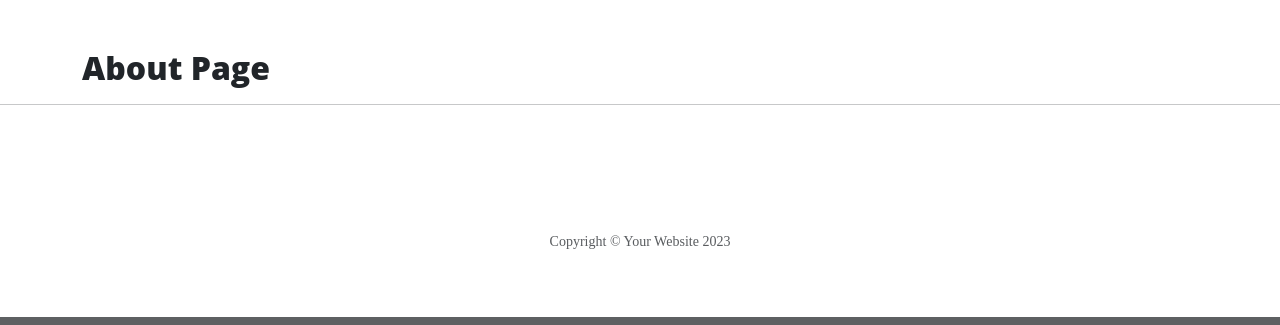
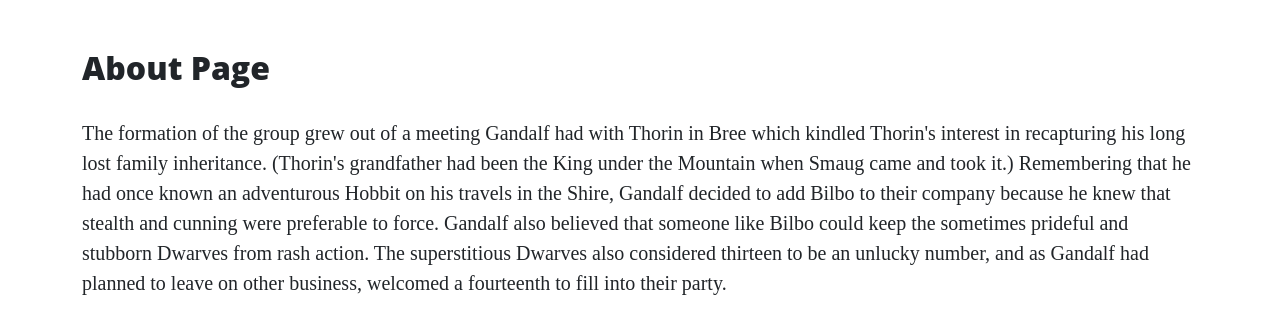
Before and after one commit to ARP-25/fanpage-thehobbit, a Flask app: page /about in a window 1280 px wide. Shown: the part 629-954 px from the top of the page. Run offline with Flask 3, Linux system fonts and the light colour scheme; some libraries are stand-ins or nearby versions.

Commit message:
Fill About Page with content and add style.css to overwrite some bootstrap

```diff
--- /dev/null
+++ b/static/css/style.css
@@ -0,0 +1,3 @@
+.col-md-5 img {
+    width: 100%;
+}
--- a/templates/about.html
+++ b/templates/about.html
@@ -1,4 +1,53 @@
 {% extends "base.html" %}
 {% block content %}
 <h2>About Page</h2>
+<p>
+    The formation of the group grew out of a meeting Gandalf had with Thorin in Bree which kindled Thorin's interest in
+    recapturing his long lost family inheritance. (Thorin's grandfather had been the King under the Mountain when Smaug
+    came
+    and took it.) Remembering that he had once known an adventurous Hobbit on his travels in the Shire, Gandalf decided
+    to
+    add Bilbo to their company because he knew that stealth and cunning were preferable to force. Gandalf also believed
+    that
+    someone like Bilbo could keep the sometimes prideful and stubborn Dwarves from rash action. The superstitious
+    Dwarves
+    also considered thirteen to be an unlucky number, and as Gandalf had planned to leave on other business, welcomed a
+    fourteenth to fill into their party.
+</p>
+<div class="row featurette">
+    <div class="col-md-7">
+        <h3>Thorin Oakenshield</h3>
+        <p>
+            Thorin II "Oakenshield", eventually called King under the Mountain or Mountain King[1], was the son of
+            Thráin II, the
+            older brother of Frerin and Dís, the grandson of King Thrór and the uncle of Fíli and Kíli. Thorin was best
+            known for
+            his deeds as leader of a company that infiltrated the lost Kingdom under the Mountain to take it back from
+            Smaug and for
+            leading an alliance of Men, Dwarves, and Elves in the Battle of Five Armies.
+        </p>
+    </div>
+    <div class="col-md-5">
+        <img src="https://static.wikia.nocookie.net/lotr/images/b/bf/Thorin-Oakenshield_in_The_Hobbit.jpg" alt="">
+    </div>
+</div>
+<div class="row featurette">
+    <div class="col-md-5">
+        <img src="https://static.wikia.nocookie.net/lotr/images/a/a6/HBT-DWF-003.jpg" alt="">
+    </div>
+    <div class="col-md-7">
+        <h3>Fili and Kili</h3>
+        <p>Fíli and Kíli were Dwarvern brothers and were also the youngest of the thirteen Dwarves who set out with
+            Thorin
+            Oakenshield's company, along with Gandalf and Bilbo Baggins, to reclaim the Lonely Mountain from the dragon
+            Smaug.
+
+            Fíli and Kíli were the two most active Dwarves of Thorin's company, and, apart from Balin and possibly
+            Bombur, they
+            appear more frequently as "individual" characters in J.R.R. Tolkien's The Hobbit than the rest of Thorin's
+            companions,
+            who are most often named only in group-reference. </p>
+    </div>
+</div>
+
 {% endblock %}
--- a/templates/base.html
+++ b/templates/base.html
@@ -5,8 +5,10 @@
     <meta charset="UTF-8">
     <meta name="viewport" content="width=device-width, initial-scale=1.0">
     <meta http-equiv="X-UA-Compatible" content="ie=edge">
-    <link rel="stylesheet" href="{{ url_for('static', filename='vendor/bootstrap/css/bootstrap.min.css') }}">
-    <link rel="stylesheet" href="{{ url_for('static', filename='css/clean-blog.min.css') }}">
+    <link rel="stylesheet" href="{{ url_for('static', filename='vendor/bootstrap/css/bootstrap.min.css') }}"
+        type="text/css">
+    <link rel="stylesheet" href="{{ url_for('static', filename='css/clean-blog.min.css') }}" type="text/css">
+    <link rel="stylesheet" href="{{ url_for('static', filename='css/style.css') }}" type="text/css">
     <title>Hello Flask</title>
 </head>
 
```
